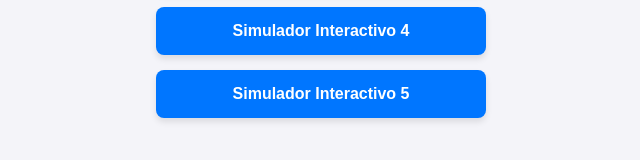
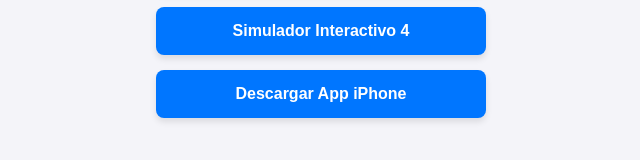
Before and after one commit to sedelacruz21-gif/simuladores, a plain HTML site: page index.html in a window 1280 px wide. Shown: the part 332-492 px from the top of the page, 319-959 px from the left. Drawn offline with Linux system fonts and the light colour scheme.

Commit message:
Update index.html

```diff
--- a/index.html
+++ b/index.html
@@ -21,7 +21,7 @@
     <a class="btn" href="simulador_corpus_christi_v6.html">Simulador de Alfombras</a>
     <a class="btn" href="simulador_metros_cuadrados.html">Cálculo de Metros Cuadrados</a>
     <a class="btn" href="simulador_de_descarga_para_iphone.html">Simulador Interactivo 4</a>
-    <a class="btn" href="simulador_de_descarga_para_iphone.html">Simulador Interactivo 5</a>
+    <a class="btn" href="simulador_de_descarga_para_iphone.html">Descargar App iPhone</a>
 
 </body>
 </html>
```
